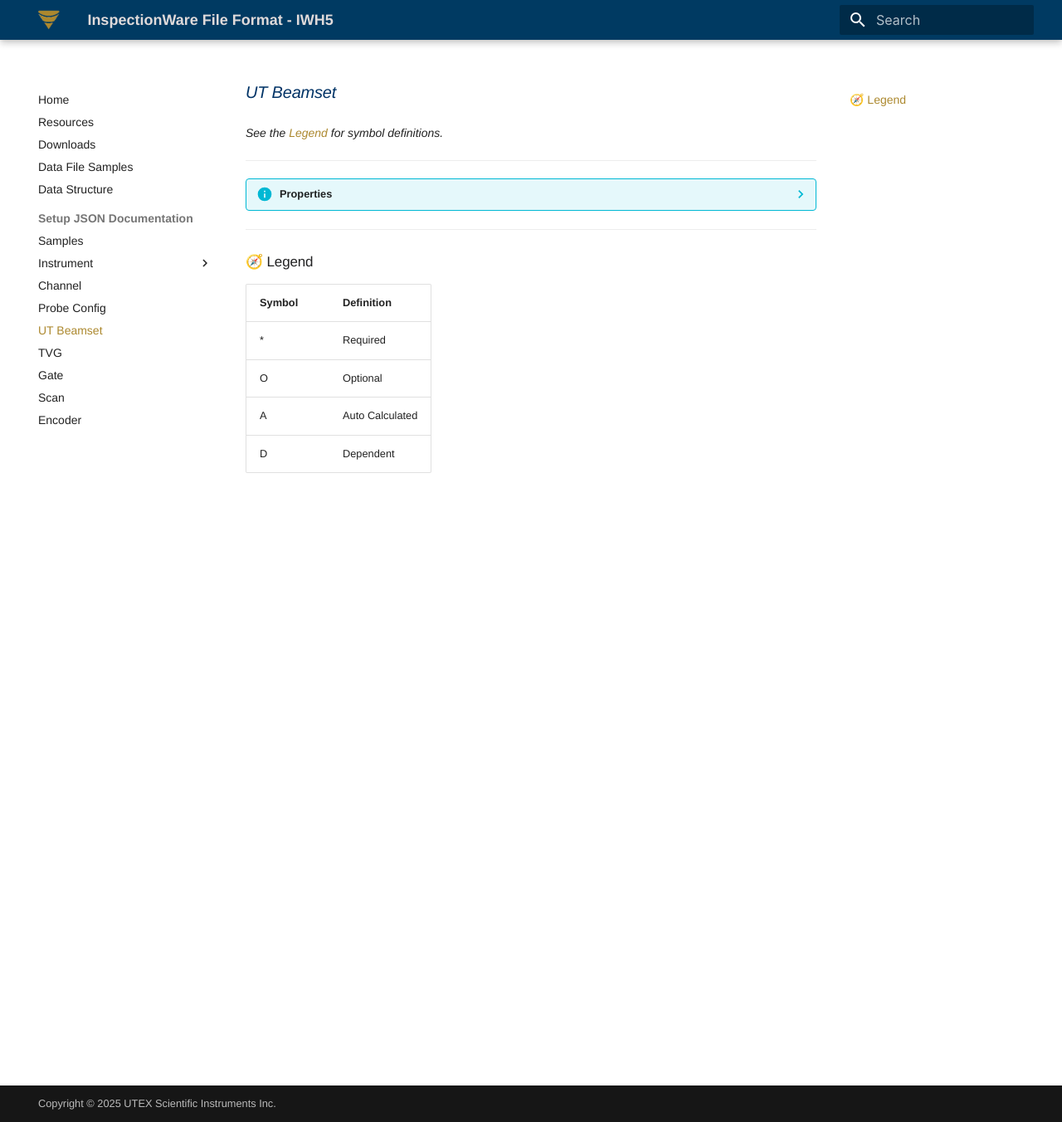
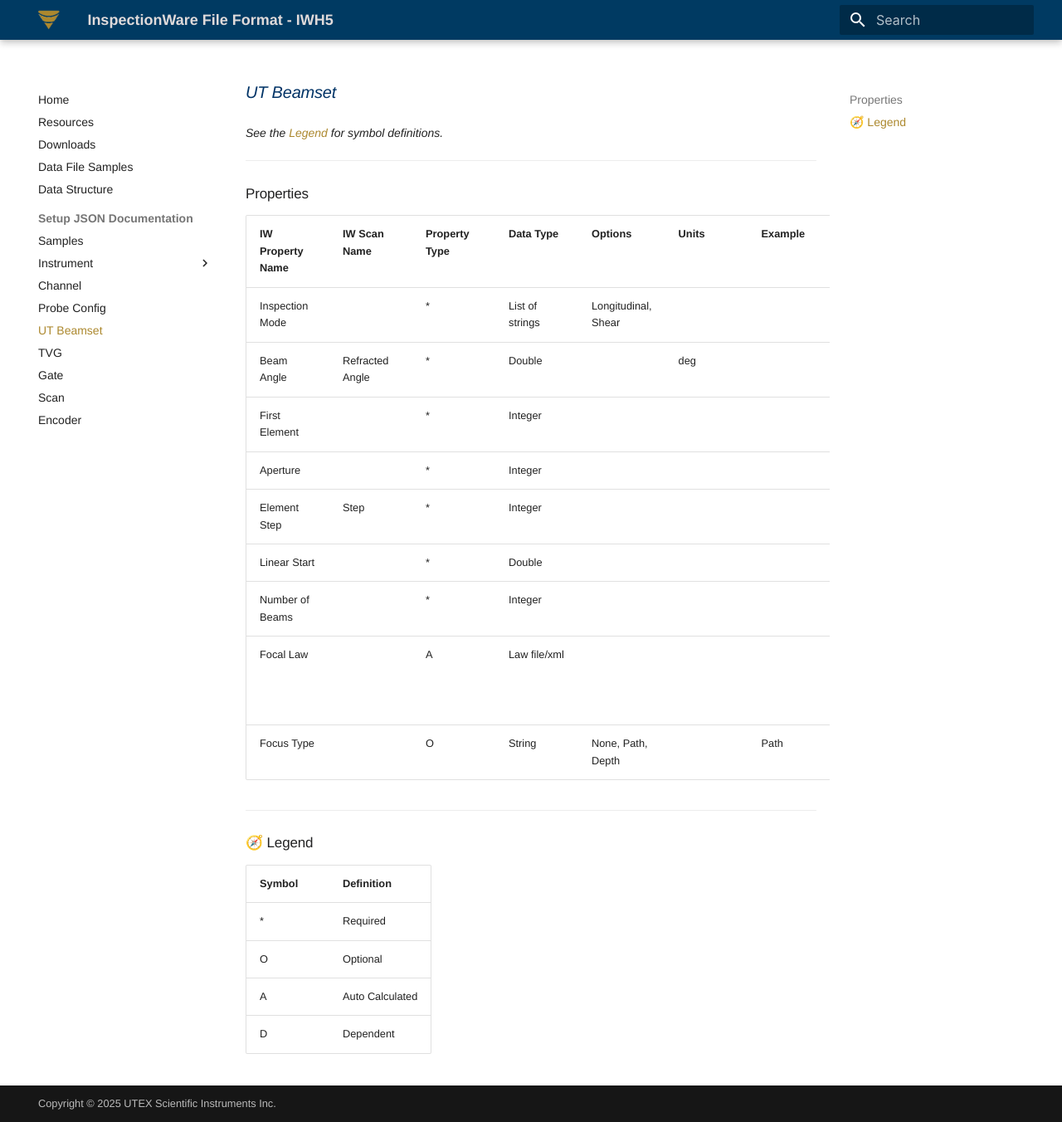
Before and after one commit to Utex-Scientific/iwh5, an MkDocs documentation site: the page built from docs/IWH5/setup-JSON/UT_Beamset.md, in a window 1280 px wide and 1352 px high. Shown: the whole window at 83% size. Built offline with MkDocs 1.6.1 and Material for MkDocs 9.7.7, drawn with Linux system fonts in a browser that asks for light colours; part of the change alters nothing that is shown.

Commit message:
ut beamset

```diff
--- a/docs/IWH5/setup-JSON/UT_Beamset.md
+++ b/docs/IWH5/setup-JSON/UT_Beamset.md
@@ -4,27 +4,27 @@ _See the [Legend](#legend) for symbol definitions._
 
 ---
 
-??? info "Properties"
+## Properties
 
-    | IW Property Name   | IW Scan Name     | Property Type | Data Type     | Options                    | Units | Example | Comments                          |
-    |--------------------|------------------|---------------|---------------|----------------------------|--------|---------|-----------------------------------|
-    | Inspection Mode    |                  | *             | List of strings | Longitudinal, Shear       |        |         |                                   |
-    | Beam Angle         | Refracted Angle  | *             | Double        |                            | deg    |         |                                   |
-    | First Element      |                  | *             | Integer       |                            |        |         |                                   |
-    | Aperture           |                  | *             | Integer       |                            |        |         |                                   |
-    | Element Step       | Step             | *             | Integer       |                            |        |         |                                   |
-    | Linear Start       |                  | *             | Double        |                            |        |         |                                   |
-    | Number of Beams    |                  | *             | Integer       |                            |        |         |                                   |
-    | Focal Law          |                  | A             | Law file/xml  |                            |        |         | In setup JSON as `focalLawTable`  |
-    | Focus Type         |                  | O             | String        | None, Path, Depth          |        | Path    |                                   |
+| IW Property Name | IW Scan Name    | Property Type | Data Type       | Options             | Units | Example | Comments                         |
+| ---------------- | --------------- | ------------- | --------------- | ------------------- | ----- | ------- | -------------------------------- |
+| Inspection Mode  |                 | *             | List of strings | Longitudinal, Shear |       |         |                                  |
+| Beam Angle       | Refracted Angle | *             | Double          |                     | deg   |         |                                  |
+| First Element    |                 | *             | Integer         |                     |       |         |                                  |
+| Aperture         |                 | *             | Integer         |                     |       |         |                                  |
+| Element Step     | Step            | *             | Integer         |                     |       |         |                                  |
+| Linear Start     |                 | *             | Double          |                     |       |         |                                  |
+| Number of Beams  |                 | *             | Integer         |                     |       |         |                                  |
+| Focal Law        |                 | A             | Law file/xml    |                     |       |         | In setup JSON as `focalLawTable` |
+| Focus Type       |                 | O             | String          | None, Path, Depth   |       | Path    |                                  |
 
 ---
 
 ## 🧭 Legend
 
-| Symbol | Definition       |
-|--------|------------------|
-| *      | Required         |
-| O      | Optional         |
-| A      | Auto Calculated  |
-| D      | Dependent        |
+| Symbol | Definition      |
+| ------ | --------------- |
+| *      | Required        |
+| O      | Optional        |
+| A      | Auto Calculated |
+| D      | Dependent       |
```
